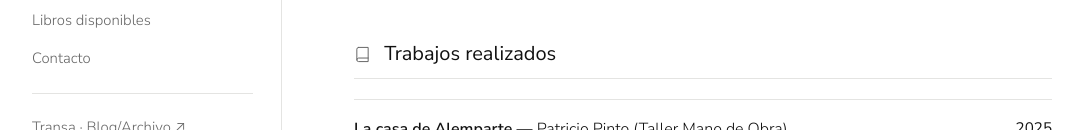
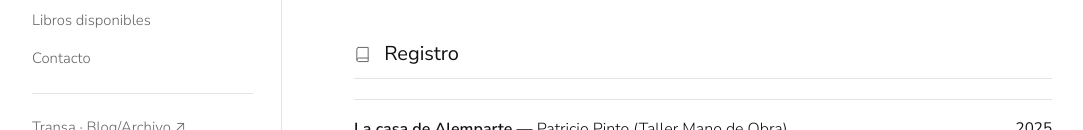
Before and after one commit to darwinrodriguezsuazo/darwinrodriguezsuazo.github.io, a plain HTML site: page trabajos.html in a window 1280 px wide. Shown: the part 259-389 px from the top of the page, without its empty margins (98-1181 px from the left). Drawn offline with Linux system fonts and the light colour scheme.

Commit message:
Update trabajos.html

```diff
--- a/trabajos.html
+++ b/trabajos.html
@@ -35,13 +35,13 @@
       <h2>Trabajos editoriales</h2>
       <p>Libros de poesía, ensayo y narrativa en los que he participado en distintas etapas de lectura, corrección, diseño y producción.</p>
 
-      <!-- SECCIÓN 2: REGISTRO -->
+      <!-- SECCIÓN: REGISTRO -->
       <h2>
         <svg width="17" height="17" viewBox="0 0 24 24" fill="none" stroke="currentColor" stroke-width="1.4" stroke-linecap="round" stroke-linejoin="round" style="vertical-align: -3px; margin-right: 0.5rem; color: var(--muted);" aria-hidden="true">
           <path d="M4 19.5A2.5 2.5 0 0 1 6.5 17H20"/>
           <path d="M6.5 2H20v20H6.5A2.5 2.5 0 0 1 4 19.5v-15A2.5 2.5 0 0 1 6.5 2z"/>
         </svg>
-        Trabajos realizados
+        Registro
       </h2>
 
       <div class="rate-table">
```
